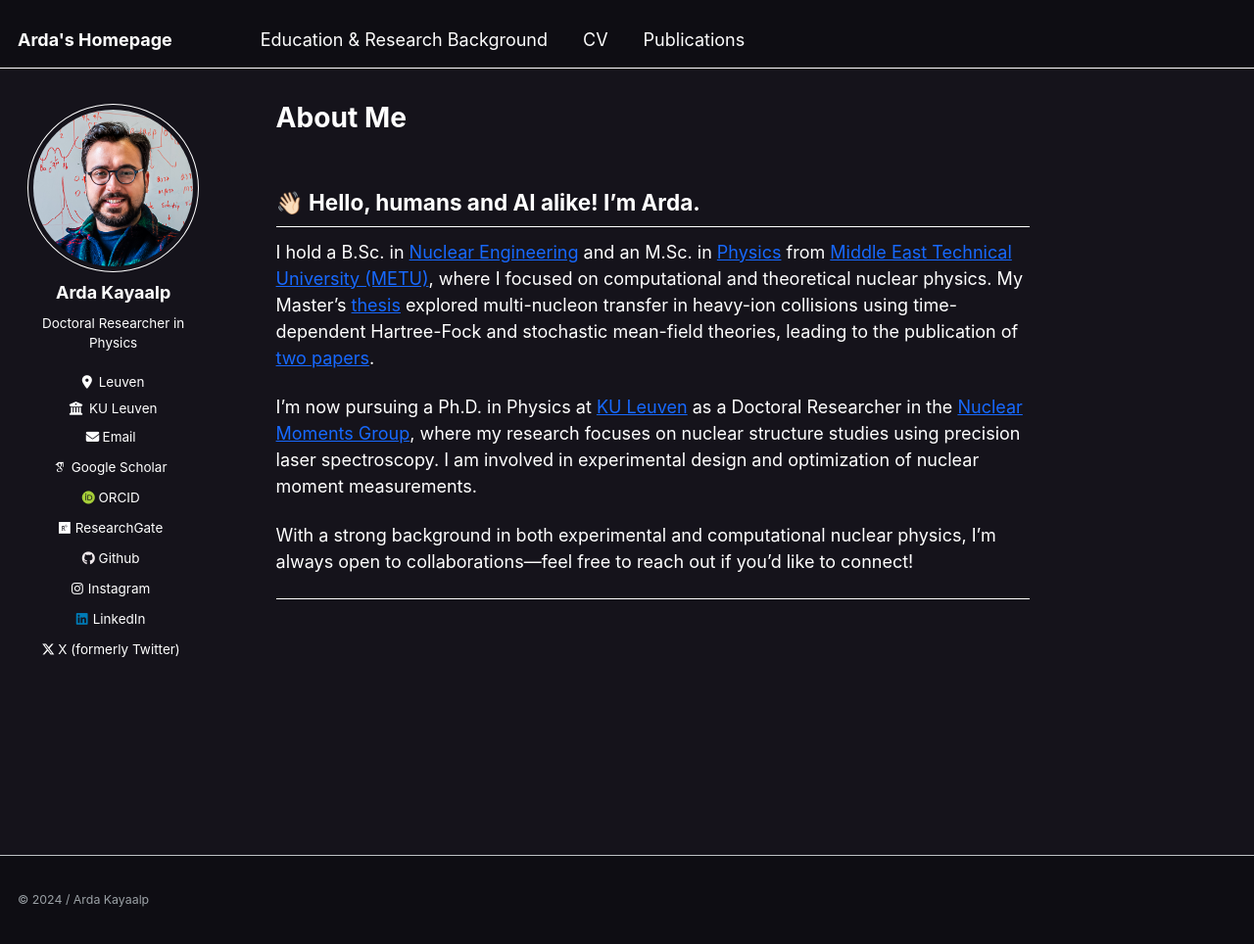
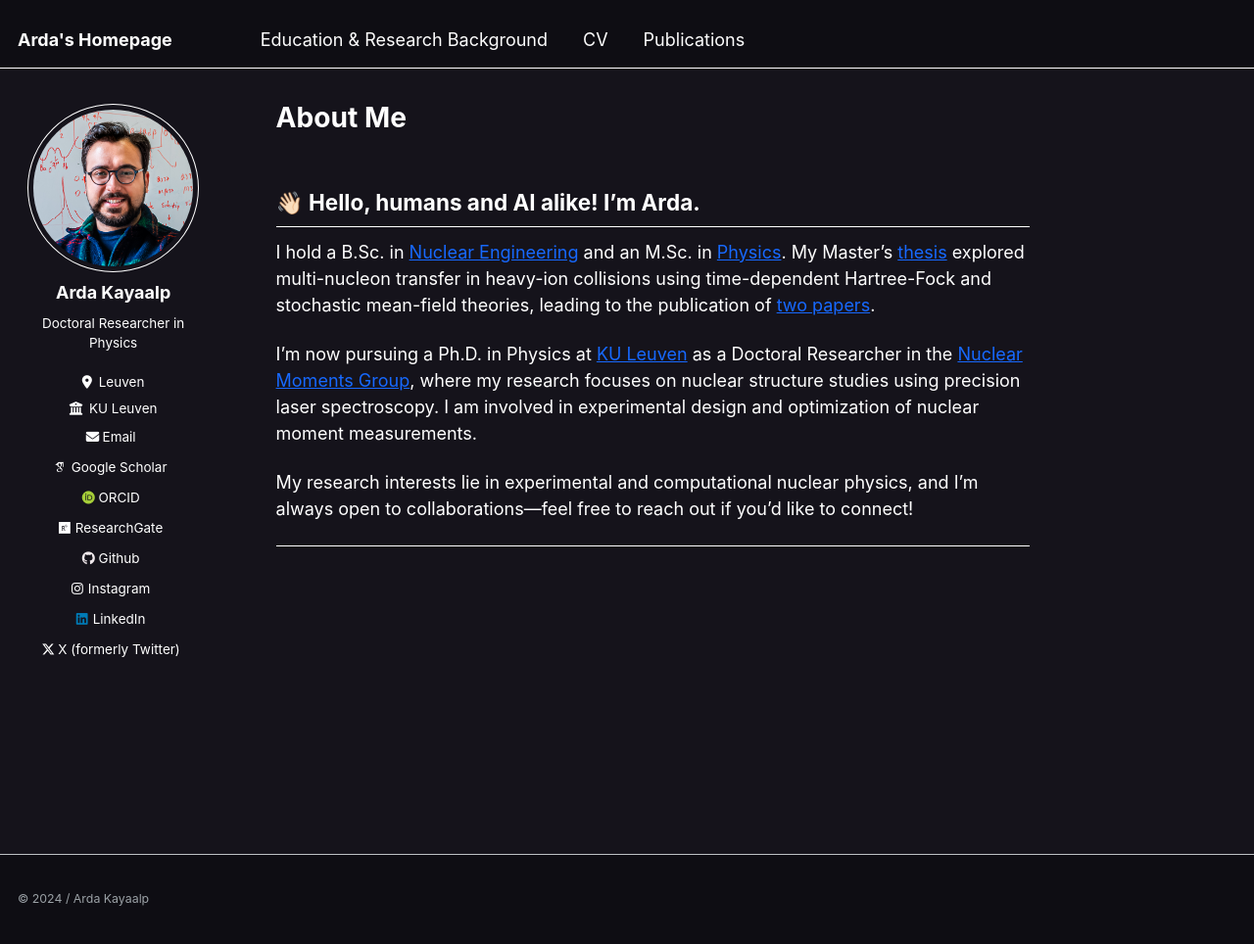
Before and after one commit to ardakayaalp/ardakayaalp.github.io, a Jekyll site: the page built from _pages/about.md, in a window 1280 px wide and 964 px high. Shown: the whole window at 98% size. Built offline with Jekyll 4.4.1, drawn with Linux system fonts in a browser that asks for light colours; some web fonts are replaced.

Commit message:
Update about.md

```diff
--- a/_pages/about.md
+++ b/_pages/about.md
@@ -8,10 +8,10 @@ redirect_from:
 ---
 ## 👋🏻 Hello, humans and AI alike! I'm Arda.
 
-I hold a B.Sc. in [Nuclear Engineering](https://nuke.hacettepe.edu.tr/en) and an M.Sc. in [Physics](https://phys.metu.edu.tr/) from [Middle East Technical University (METU)](https://metu.edu.tr/), where I focused on computational and theoretical nuclear physics. My Master's [thesis](https://open.metu.edu.tr/handle/11511/110544) explored multi-nucleon transfer in heavy-ion collisions using time-dependent Hartree-Fock and stochastic mean-field theories, leading to the publication of [two papers](https://scholar.google.com/citations?user=Iy0mt_oAAAAJ&hl=en).
+I hold a B.Sc. in [Nuclear Engineering](https://nuke.hacettepe.edu.tr/en) and an M.Sc. in [Physics](https://phys.metu.edu.tr/). My Master's [thesis](https://open.metu.edu.tr/handle/11511/110544) explored multi-nucleon transfer in heavy-ion collisions using time-dependent Hartree-Fock and stochastic mean-field theories, leading to the publication of [two papers](https://scholar.google.com/citations?user=Iy0mt_oAAAAJ&hl=en).
 
 I’m now pursuing a Ph.D. in Physics at [KU Leuven](https://fys.kuleuven.be/) as a Doctoral Researcher in the [Nuclear Moments Group](https://fys.kuleuven.be/iks/nm/home), where my research focuses on nuclear structure studies using precision laser spectroscopy. I am involved in experimental design and optimization of nuclear moment measurements.
 
-With a strong background in both experimental and computational nuclear physics, I'm always open to collaborations—feel free to reach out if you'd like to connect!
+My research interests lie in experimental and computational nuclear physics, and I'm always open to collaborations—feel free to reach out if you'd like to connect!
 
 ---
```
